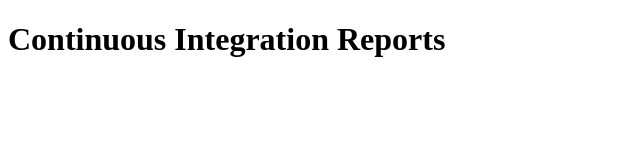
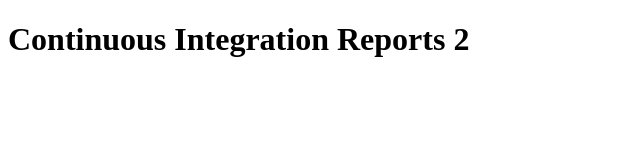
Before and after one commit to btu-mit-08-2023/l09-ci, a plain HTML site: page index.html in a window 1280 px wide. Shown: the full height of the page, 0-640 px from the left. Drawn offline with Linux system fonts and the light colour scheme.

Commit message:
Update index.html

```diff
--- a/index.html
+++ b/index.html
@@ -1,9 +1,9 @@
 <!DOCTYPE html>
 <html lang="en">
 <head>
-  <title>Continuous Integration Reports</title>
+  <title>Continuous Integration Reports 2</title>
 </head>
 <body>
-  <h1>Continuous Integration Reports</h1>
+  <h1>Continuous Integration Reports 2</h1>
  </body>
 </html>
```
